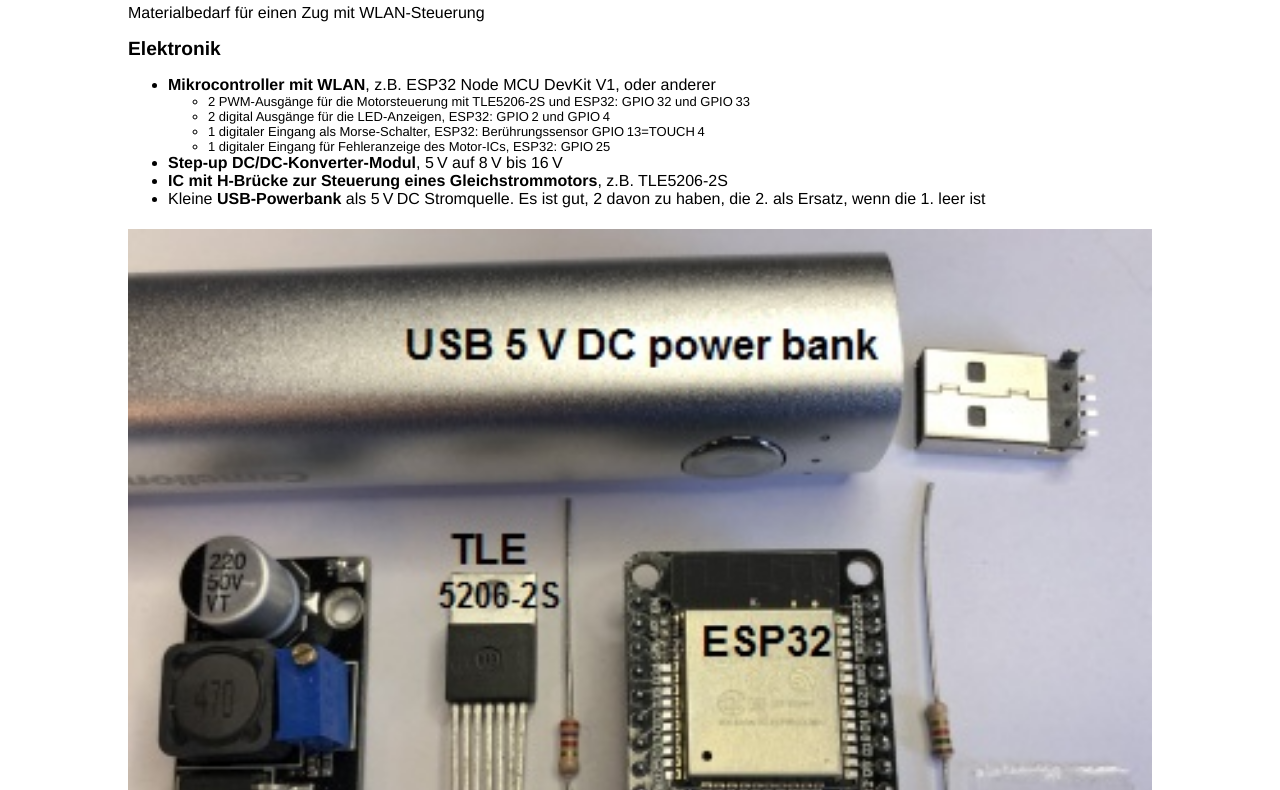
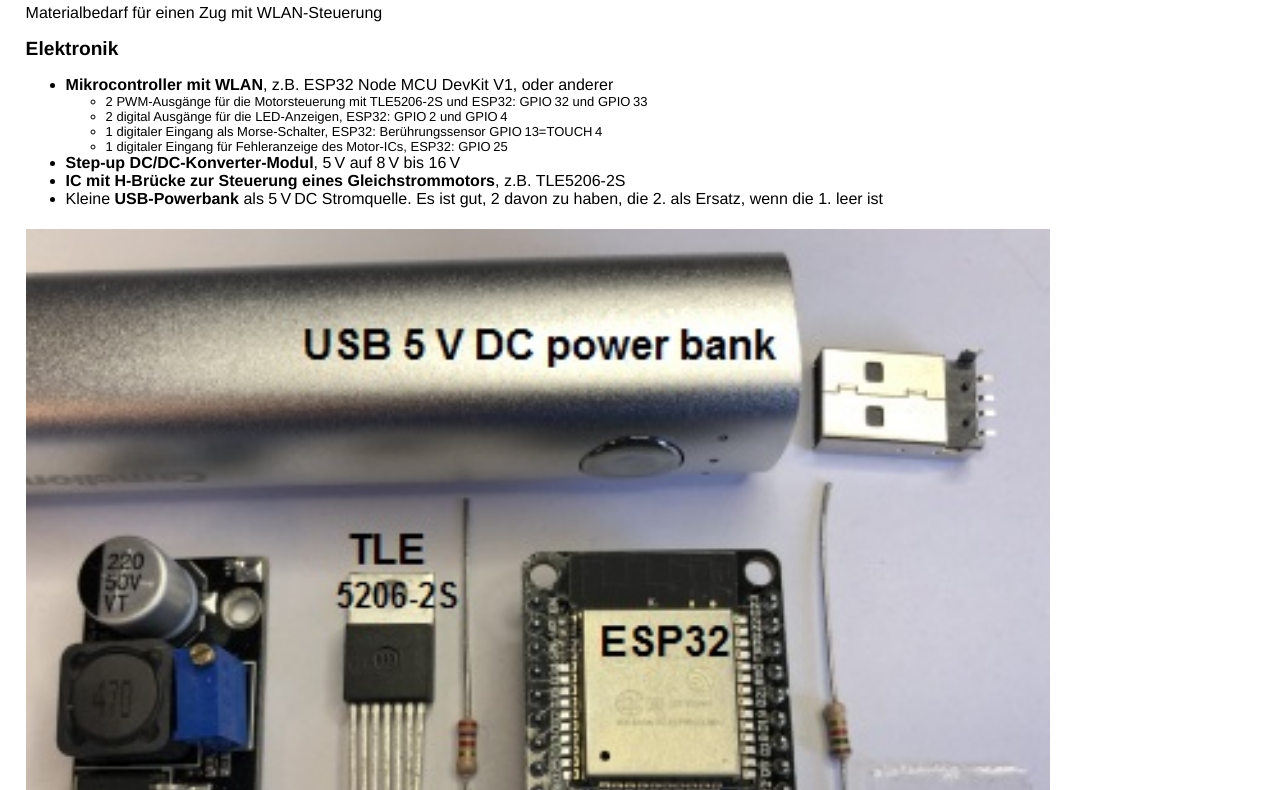
Before and after one commit to jorail/PiedPiperS, a plain HTML site: page PiedPiperS/data/parts.html in a window 1280 px wide. Shown: the part 144-934 px from the top of the page. Drawn offline with Linux system fonts and the light colour scheme.

Commit message:
html layout improved

```diff
--- a/PiedPiperS/data/style.css
+++ b/PiedPiperS/data/style.css
@@ -24,7 +24,7 @@ body{
 		max-width: 1024px;
 		font-size: 1.0rem;
 		font-family: Helvetica;
-		display: left;
+		display: inline-block;
 		padding:2%;
 		margin:2% auto;
 		text-align: left;
```
Also changed, not shown: 1 other file.
